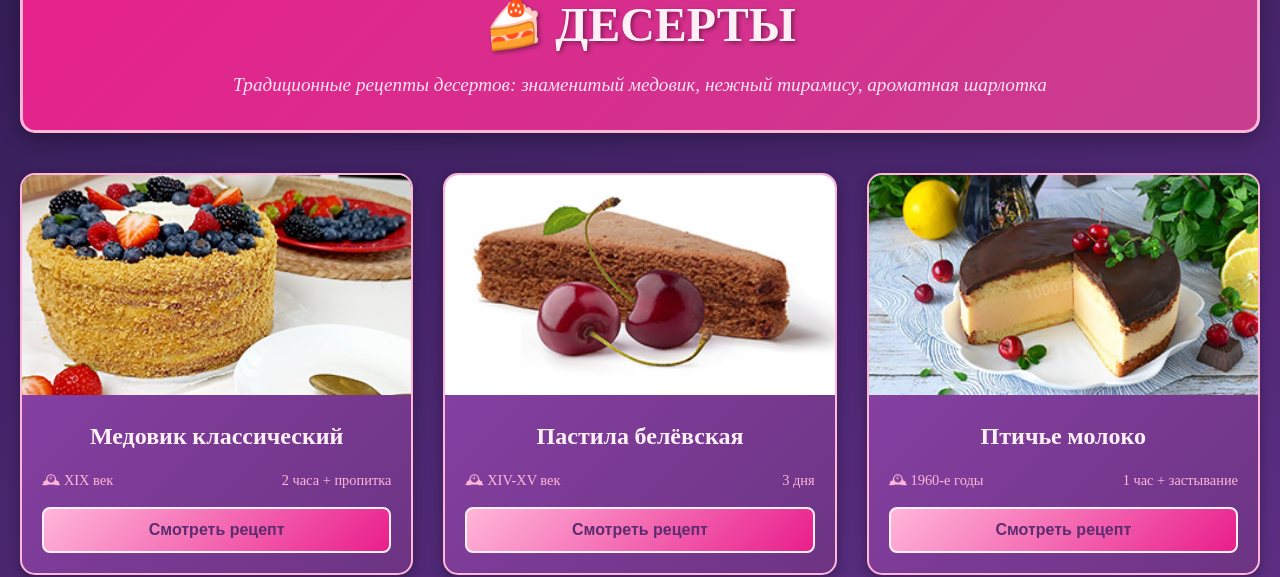
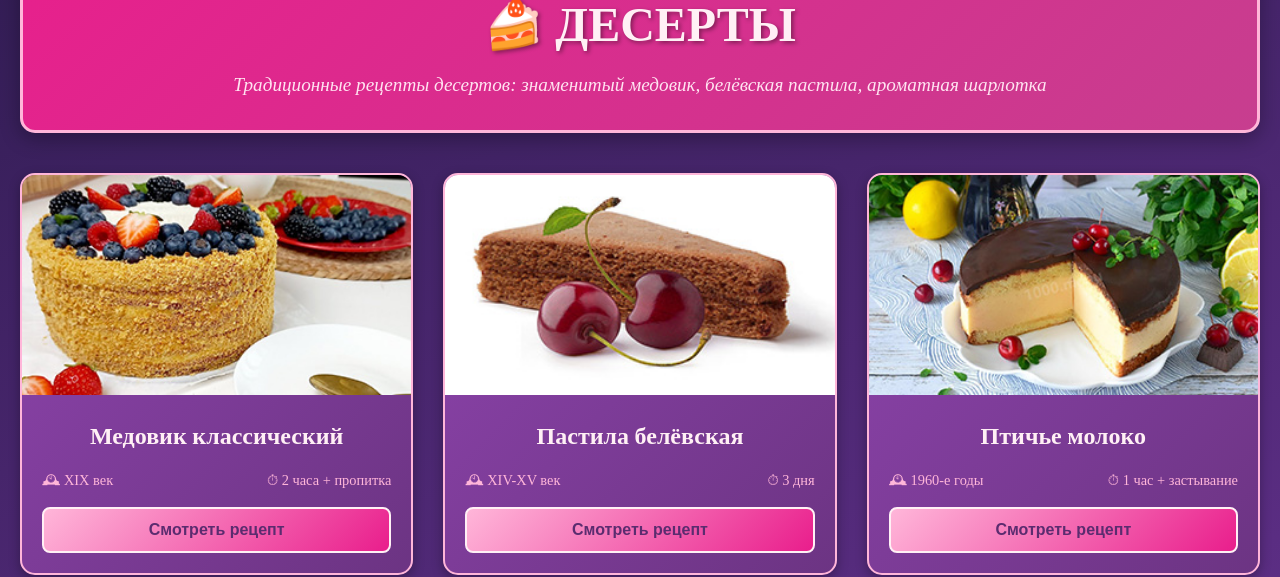
Before and after one commit to svideoproekt-ship-it/russka-kuhnya-9551, a React (Vite) app: page /category/desserts in a window 1280 px wide. Shown: the part 190-767 px from the top of the page. Built offline with nearby package versions, Linux system fonts and the light colour scheme; a web font is replaced by a local one.

Commit message:
Update DessertsCategory.jsx

```diff
--- a/src/pages/DessertsCategory.jsx
+++ b/src/pages/DessertsCategory.jsx
@@ -27,20 +27,20 @@ function DessertsCategory() {
           title={`${selectedRecipe.name} — Рецепт с фото | Русская Кухня`}
           description={selectedRecipe.history?.substring(0, 150) || selectedRecipe.name}
           keywords="десерты, русская кухня, рецепты"
-  // 🔥 ИСПРАВЛЕНО: ведёт на отдельную страницу рецепта
           url={`https://russka-kuhnya-9551.vercel.app/recipe/${selectedRecipe.id}`}
           image={selectedRecipe.image ? `https://russka-kuhnya-9551.vercel.app${selectedRecipe.image}` : undefined}
         />
 
-        {/* 🍞 ХЛЕБНЫЕ КРОШКИ С ПРОПСАМИ — ВНУТРИ if (selectedRecipe)! */}
+        {/* 🍞 ХЛЕБНЫЕ КРОШКИ */}
         <Breadcrumbs
           recipeTitle={selectedRecipe.name}
           categoryName="Десерты"
           categoryPath="/category/desserts"
         />
 
+        {/* 🔥 ИСПРАВЛЕННАЯ КНОПКА НАЗАД */}
         <button
-  onClick={() => window.location.href = '/category/drinks'}
+          onClick={handleBack}
           className="back-button"
           style={{
             position: 'relative',
@@ -49,7 +49,7 @@ function DessertsCategory() {
             pointerEvents: 'auto'
           }}
         >
-  ← Вернуться к напиткам
+          ← Назад к списку
         </button>
 
         <div className="recipe-detail">
@@ -87,7 +87,7 @@ function DessertsCategory() {
             </div>
 
             <div className="recipe-section">
-              <h2>👨🍳 Приготовление</h2>
+              <h2>👨‍🍳 Приготовление</h2>
               <ol className="preparation-list">
                 {selectedRecipe.preparation.map((step, index) => (
                   <li key={index}>{step}</li>
@@ -99,9 +99,10 @@ function DessertsCategory() {
               <h2>📚 Историческая справка</h2>
               <p className="history-text">{selectedRecipe.history}</p>
             </div>
-    {/* ️ ДРУГИЕ РЕЦЕПТЫ */}
+
+            {/* 🍽️ ДРУГИЕ РЕЦЕПТЫ */}
             <div className="recipe-section" style={{ marginTop: '30px', paddingTop: '20px', borderTop: '3px solid #FFD700' }}>
-  <h2 style={{ color: '#8B0000', fontSize: '1.8rem', marginBottom: '20px' }}>🍽️ Другие рецепты</h2>
+              <h2 style={{ color: '#8B0000', fontSize: '1.8rem', marginBottom: '20px' }}>🍽️ Другие рецепты из этой категории</h2>
               <div style={{ display: 'grid', gridTemplateColumns: 'repeat(auto-fill, minmax(200px, 1fr))', gap: '15px' }}>
                 {dessertsData
                   .filter(r => r.id !== selectedRecipe.id)
@@ -154,20 +155,20 @@ function DessertsCategory() {
   return (
     <div className="desserts-category">
       <SEO
-        title="Десерты — медовик, тирамису, шарлотка | Русская Кухня"
-        description="Традиционные рецепты десертов: знаменитый медовик, нежный тирамису, ароматная шарлотка. Пошаговые инструкции с фото!"
-        keywords="десерты, медовик, тирамису, шарлотка, торты, русская кухня"
+        title="Десерты — медовик, пастила, шарлотка | Русская Кухня"
+        description="Традиционные рецепты десертов: знаменитый медовик, белёвская пастила, ароматная шарлотка. Пошаговые инструкции с фото и исторической справкой!"
+        keywords="десерты, медовик, пастила, шарлотка, торты, русская кухня, рецепты"
         url="https://russka-kuhnya-9551.vercel.app/category/desserts"
       />
 
-      {/* 🍞 ХЛЕБНЫЕ КРОШКИ БЕЗ ПРОПССОВ — в списке! */}
+      {/* 🍞 ХЛЕБНЫЕ КРОШКИ */}
       <Breadcrumbs />
 
       <div className="category-header">
         <Link to="/" className="back-home">← На главную</Link>
         <h1>🍰 Десерты</h1>
         <p className="category-description">
-          Традиционные рецепты десертов: знаменитый медовик, нежный тирамису, ароматная шарлотка
+          Традиционные рецепты десертов: знаменитый медовик, белёвская пастила, ароматная шарлотка
         </p>
       </div>
 
@@ -196,7 +197,7 @@ function DessertsCategory() {
               <h3>{recipe.name}</h3>
               <div className="recipe-card-meta">
                 <span>🕰 {recipe.epoch}</span>
-                <span> {recipe.time}</span>
+                <span>⏱ {recipe.time}</span>
               </div>
               <button className="view-recipe-btn">
                 Смотреть рецепт
```
Lines whose indentation alone changed are shown as unchanged.
